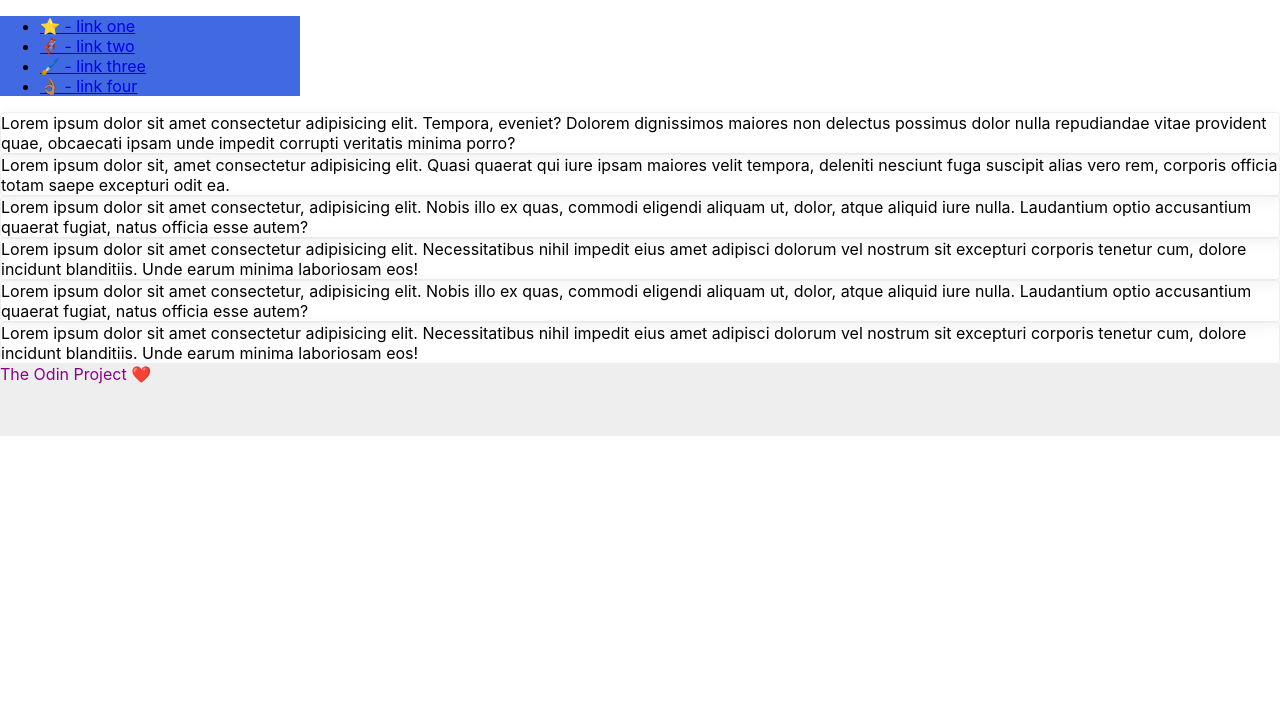
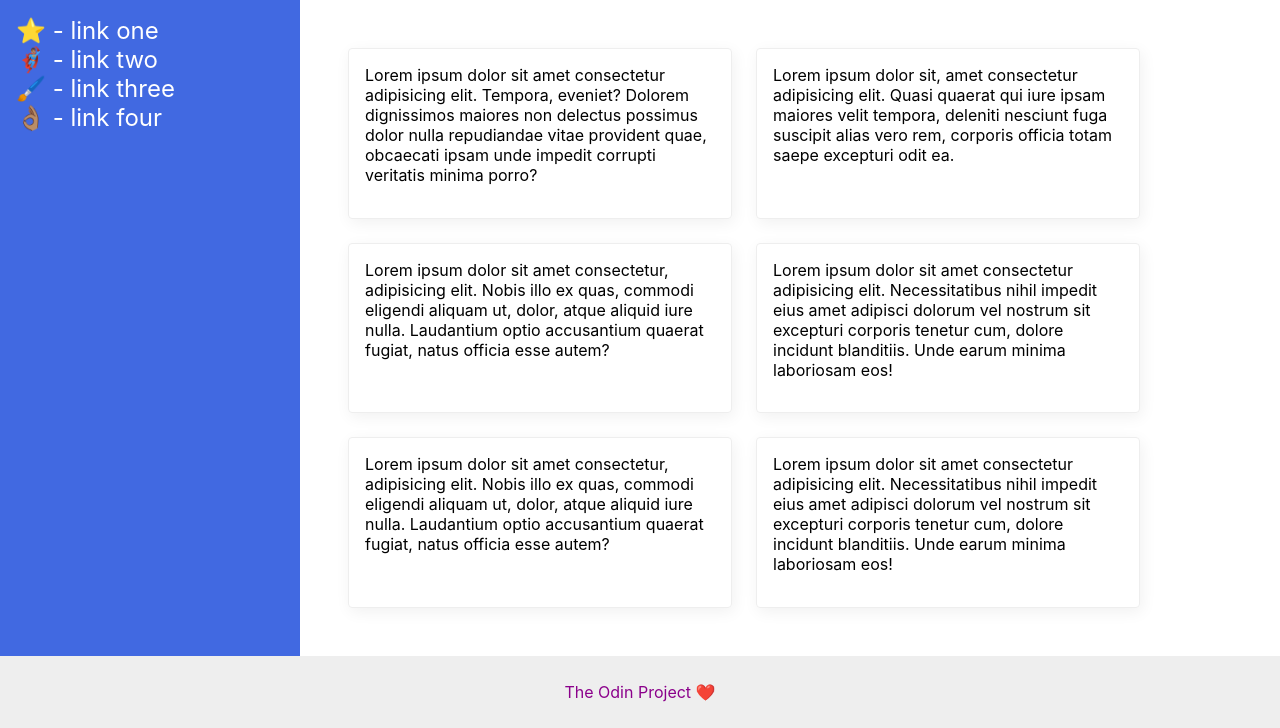
Before and after one commit to its-gio/TheOdinProject, a plain HTML site: page foundations-course/Flexbox/07-flex-layout-2/index.html in a window 1280 px wide. Shown: the part 72-800 px from the top of the page. Drawn offline with Linux system fonts and the light colour scheme.

Commit message:
Deleted solution folder and completed flexbox exercise 7

```diff
--- a/foundations-course/Flexbox/07-flex-layout-2/index.html
+++ b/foundations-course/Flexbox/07-flex-layout-2/index.html
@@ -1,17 +1,16 @@
 <!DOCTYPE html>
 <html lang="en">
   <head>
-    <meta charset="UTF-8">
-    <meta http-equiv="X-UA-Compatible" content="IE=edge">
-    <meta name="viewport" content="width=device-width, initial-scale=1.0">
+    <meta charset="UTF-8" />
+    <meta http-equiv="X-UA-Compatible" content="IE=edge" />
+    <meta name="viewport" content="width=device-width, initial-scale=1.0" />
     <title>The Holy Grail</title>
-    <link rel="stylesheet" href="style.css">
+    <link rel="stylesheet" href="style.css" />
   </head>
   <body>
-    <div class="header">
-      MY AWESOME WEBSITE
-    </div>
+    <div class="header">MY AWESOME WEBSITE</div>
 
+    <div class="content">
       <div class="sidebar">
         <ul>
           <li><a href="#">⭐ - link one</a></li>
@@ -21,15 +20,44 @@
         </ul>
       </div>
 
-    <div class="card">Lorem ipsum dolor sit amet consectetur adipisicing elit. Tempora, eveniet? Dolorem dignissimos maiores non delectus possimus dolor nulla repudiandae vitae provident quae, obcaecati ipsam unde impedit corrupti veritatis minima porro?</div>
-    <div class="card">Lorem ipsum dolor sit, amet consectetur adipisicing elit. Quasi quaerat qui iure ipsam maiores velit tempora, deleniti nesciunt fuga suscipit alias vero rem, corporis officia totam saepe excepturi odit ea.</div>
-    <div class="card">Lorem ipsum dolor sit amet consectetur, adipisicing elit. Nobis illo ex quas, commodi eligendi aliquam ut, dolor, atque aliquid iure nulla. Laudantium optio accusantium quaerat fugiat, natus officia esse autem?</div>
-    <div class="card">Lorem ipsum dolor sit amet consectetur adipisicing elit. Necessitatibus nihil impedit eius amet adipisci dolorum vel nostrum sit excepturi corporis tenetur cum, dolore incidunt blanditiis. Unde earum minima laboriosam eos!</div>
-    <div class="card">Lorem ipsum dolor sit amet consectetur, adipisicing elit. Nobis illo ex quas, commodi eligendi aliquam ut, dolor, atque aliquid iure nulla. Laudantium optio accusantium quaerat fugiat, natus officia esse autem?</div>
-    <div class="card">Lorem ipsum dolor sit amet consectetur adipisicing elit. Necessitatibus nihil impedit eius amet adipisci dolorum vel nostrum sit excepturi corporis tenetur cum, dolore incidunt blanditiis. Unde earum minima laboriosam eos!</div>
+      <div class="cards">
+        <div class="card">
+          Lorem ipsum dolor sit amet consectetur adipisicing elit. Tempora,
+          eveniet? Dolorem dignissimos maiores non delectus possimus dolor nulla
+          repudiandae vitae provident quae, obcaecati ipsam unde impedit
+          corrupti veritatis minima porro?
+        </div>
+        <div class="card">
+          Lorem ipsum dolor sit, amet consectetur adipisicing elit. Quasi
+          quaerat qui iure ipsam maiores velit tempora, deleniti nesciunt fuga
+          suscipit alias vero rem, corporis officia totam saepe excepturi odit
+          ea.
+        </div>
+        <div class="card">
+          Lorem ipsum dolor sit amet consectetur, adipisicing elit. Nobis illo
+          ex quas, commodi eligendi aliquam ut, dolor, atque aliquid iure nulla.
+          Laudantium optio accusantium quaerat fugiat, natus officia esse autem?
+        </div>
+        <div class="card">
+          Lorem ipsum dolor sit amet consectetur adipisicing elit.
+          Necessitatibus nihil impedit eius amet adipisci dolorum vel nostrum
+          sit excepturi corporis tenetur cum, dolore incidunt blanditiis. Unde
+          earum minima laboriosam eos!
+        </div>
+        <div class="card">
+          Lorem ipsum dolor sit amet consectetur, adipisicing elit. Nobis illo
+          ex quas, commodi eligendi aliquam ut, dolor, atque aliquid iure nulla.
+          Laudantium optio accusantium quaerat fugiat, natus officia esse autem?
+        </div>
+        <div class="card">
+          Lorem ipsum dolor sit amet consectetur adipisicing elit.
+          Necessitatibus nihil impedit eius amet adipisci dolorum vel nostrum
+          sit excepturi corporis tenetur cum, dolore incidunt blanditiis. Unde
+          earum minima laboriosam eos!
+        </div>
+      </div>
+    </div>
 
-    <div class="footer">
-      The Odin Project ❤️
-    </div>
+    <div class="footer">The Odin Project ❤️</div>
   </body>
 </html>
--- a/foundations-course/Flexbox/07-flex-layout-2/solution/solution.css
+++ /dev/null
@@ -1,88 +0,0 @@
-body {
-  font-family: -apple-system, BlinkMacSystemFont, 'Segoe UI', Roboto, Oxygen, Ubuntu, Cantarell, 'Open Sans', 'Helvetica Neue', sans-serif;
-  margin: 0;
-  min-height: 100vh;
-}
-
-.header {
-  height: 72px;
-  background: darkmagenta;
-  color: white;
-}
-
-.footer {
-  height: 72px;
-  background: #eee;
-  color: darkmagenta;
-}
-
-.sidebar {
-  width: 300px;
-  background: royalblue;
-  box-sizing: border-box;
-}
-
-.card {
-  border: 1px solid #eee;
-  box-shadow: 2px 4px 16px rgba(0,0,0,.06);
-  border-radius: 4px;
-}
-
-/* SOLUTION */
-
-body {
-  display: flex;
-  flex-direction: column;
-}
-
-.header {
-  display: flex;
-  align-items: center;
-  padding: 0 16px;
-  font-size: 32px;
-  font-weight: 900;
-}
-
-.body {
-  flex: 1;
-  display: flex;
-}
-
-.sidebar {
-  flex-shrink: 0;
-  padding: 16px;
-}
-
-ul {
-  list-style-type: none;
-  margin: 0;
-  padding: 0;
-}
-
-li {
-  margin-bottom: 16px;
-}
-
-a {
-  color: white;
-  text-decoration: none;
-  font-size: 24px;
-}
-
-.container {
-  padding: 48px;
-  display: flex;
-  flex-wrap: wrap;
-  gap: 32px;
-}
-
-.card {
-  padding: 16px;
-  width: 300px;
-}
-
-.footer {
-  display: flex;
-  align-items: center;
-  justify-content: center;
-}
--- a/foundations-course/Flexbox/07-flex-layout-2/style.css
+++ b/foundations-course/Flexbox/07-flex-layout-2/style.css
@@ -1,29 +1,67 @@
 body {
-  font-family: -apple-system, BlinkMacSystemFont, 'Segoe UI', Roboto, Oxygen, Ubuntu, Cantarell, 'Open Sans', 'Helvetica Neue', sans-serif;
+  font-family: -apple-system, BlinkMacSystemFont, "Segoe UI", Roboto, Oxygen,
+    Ubuntu, Cantarell, "Open Sans", "Helvetica Neue", sans-serif;
   margin: 0;
   min-height: 100vh;
+  display: flex;
+  flex-direction: column;
 }
 
 .header {
   height: 72px;
   background: darkmagenta;
   color: white;
+  font-size: 32px;
+  font-weight: 900;
+  display: flex;
+  align-items: center;
+  padding-left: 16px;
 }
 
 .footer {
   height: 72px;
   background: #eee;
   color: darkmagenta;
+  display: flex;
+  justify-content: center;
+  align-items: center;
 }
 
-.sidebar {
-  width: 300px;
+.content {
+  display: flex;
+  flex: 1;
+}
+
+.content .sidebar {
+  min-width: 300px;
   background: royalblue;
   box-sizing: border-box;
+  padding: 16px;
 }
 
-.card {
+.content .sidebar ul {
+  list-style-type: none;
+  padding: 0;
+  margin: 0;
+}
+
+.content .sidebar a {
+  font-size: 24px;
+  color: white;
+  text-decoration: none;
+}
+
+.content .cards {
+  padding: 48px;
+  display: flex;
+  gap: 24px;
+  flex-wrap: wrap;
+}
+
+.content .cards .card {
   border: 1px solid #eee;
-  box-shadow: 2px 4px 16px rgba(0,0,0,.06);
+  box-shadow: 2px 4px 16px rgba(0, 0, 0, 0.06);
   border-radius: 4px;
+  padding: 16px;
+  width: 350px;
 }
```
Also changed, not shown: foundations-course/Flexbox/07-flex-layout-2/solution/solution.html (deleted, +0 -36 lines). Lines whose indentation alone changed are shown as unchanged.
